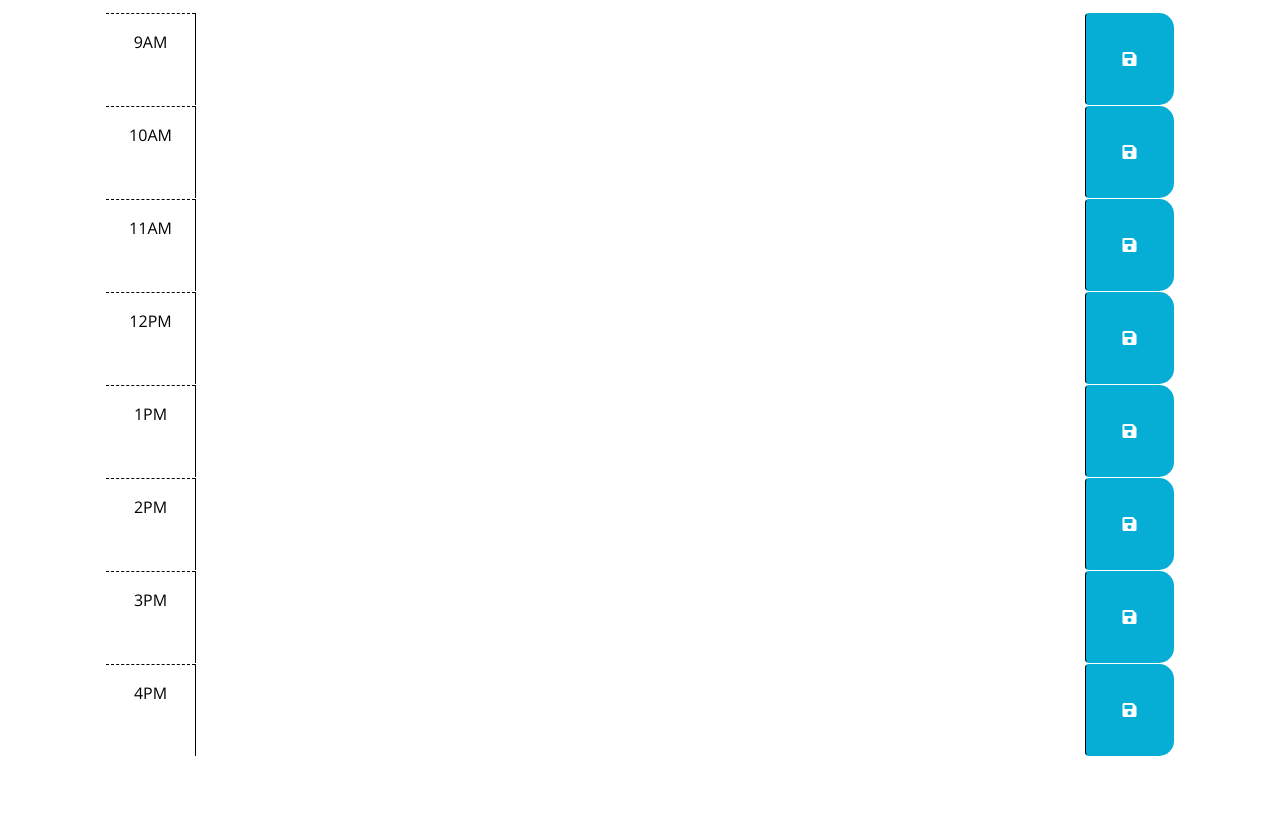
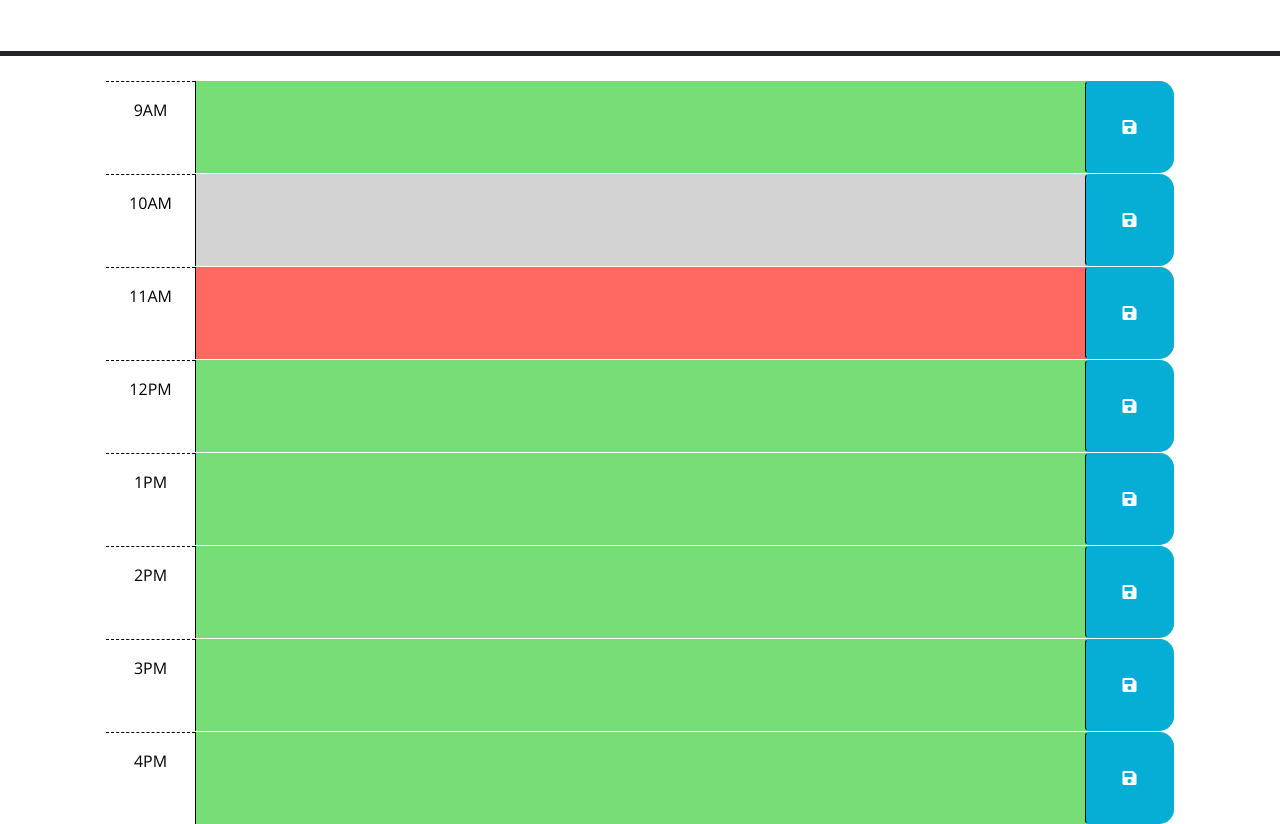
Before and after one commit to jeglasper/Work-Day-Scheduler, a plain HTML site: page index.html in a window 1280 px wide. Shown: the part 244-1068 px from the top of the page. Before the commit the page ends 1000 px from the top, so only its background shows below. Drawn offline with nearby package versions, Linux system fonts and the light colour scheme.

Commit message:
adds loop to add past, present, future styling

```diff
--- a/assets/js/script.js
+++ b/assets/js/script.js
@@ -10,43 +10,45 @@ $(function () {
   // time-block containing the button that was clicked? How might the id be
   // useful when saving the description in local storage?
 
-  // TODO: Add code to apply the past, present, or future class to each time
-  // block by comparing the id to the current hour. HINTS: How can the id
-  // attribute of each time-block be used to conditionally add or remove the
-  // past, present, and future classes? How can Day.js be used to get the
-  // current hour in 24-hour time?
+
+//Adds past, present, or future class to each time-block
+
+  //Use Day.js to create a variable that pulls the current hour in the 24 hour format
   var currentHour = dayjs().format('HH');
   console.log('Curent Time (Hour): ' + currentHour);
-  var timeBlockEl = $('.time-block')
-  //var timeBlockEl2 = $('div[id|="hour"]')
+
+  //Use JQuery selector to select each time-block using the class 'time-block'
+  var timeBlockEl = $('.time-block');
   console.log(timeBlockEl.length);
   console.log(timeBlockEl);
 
+  //Create a for loop that compares the ID of each div to the current hour
   for (i = 0; i < timeBlockEl.length; i++) {
-    var blockTime = timeBlockEl[i].attr('id');
-    console.log(blockTime.attr('id'));
+    //create variable that selects the id based on the array position
+    var blockTime = $(timeBlockEl[i]).attr('id');
+    console.log(blockTime);
 
-
-    if (timeBlockEl[i].attr('id') < currentHour) {
-      timeBlockEl[i].addclass('past');
-    } else if (timeBlockEl[i].attr('id') == currentHour) {
-      //timeBlockEl[i].addclass('present');
+    //create conditional statements comparing id to current hour
+          //if statement less than HH, add past class to
+          //if statement equal to HH, add present class
+          //if statement greater than HH, add future class
+    if (blockTime < currentHour) {
+      $(timeBlockEl[i]).addClass('past');
+    } else if (blockTime == currentHour) {
+      $(timeBlockEl[i]).addClass('present');
     } else {
-      timeBlockEl[i].addclass('future');
+      $(timeBlockEl[i]).addClass('future');
     }
-
-  //For loop that compares the ID of each div to the current time
-  //cycle select the div you want to look at
-  //if statement less than HH, add past class to
-  //if statement equal to HH, add present class
-  //if statement greater than HH, add future class
+  }
 
   // TODO: Add code to get any user input that was saved in localStorage and set
   // the values of the corresponding textarea elements. HINT: How can the id
   // attribute of each time-block be used to do this?
 
-  //Adds current date in the header of the page.
+//Adds Current Date to Header of the Page
+  //Use Day.js to create variable that selects the current day
   var currentDay = dayjs().format('dddd, MMMM D YYYY');
+  //adds new variable as text to currentDay id and uses JQuery to add styling using css propertiea
   $('#currentDay').text(currentDay).css('font-weight', 'bolder').css('color', 'purple').css('font-size', '35px');
 
 });
--- a/index.html
+++ b/index.html
@@ -39,7 +39,7 @@
         code is implemented.
         -->
 
-      <div id="hour-9" class="row time-block">
+      <div id="9" class="row time-block">
         <div class="col-2 col-md-1 hour text-center py-3">9AM</div>
         <textarea class="col-8 col-md-10 description" rows="3"> </textarea>
         <button class="btn saveBtn col-2 col-md-1" aria-label="save">
@@ -47,7 +47,7 @@
         </button>
       </div>
 
-      <div id="hour-10" class="row time-block">
+      <div id="10" class="row time-block">
         <div class="col-2 col-md-1 hour text-center py-3">10AM</div>
         <textarea class="col-8 col-md-10 description" rows="3"> </textarea>
         <button class="btn saveBtn col-2 col-md-1" aria-label="save">
@@ -55,7 +55,7 @@
         </button>
       </div>
 
-      <div id="hour-11" class="row time-block">
+      <div id="11" class="row time-block">
         <div class="col-2 col-md-1 hour text-center py-3">11AM</div>
         <textarea class="col-8 col-md-10 description" rows="3"> </textarea>
         <button class="btn saveBtn col-2 col-md-1" aria-label="save">
@@ -63,7 +63,7 @@
         </button>
       </div>
 
-      <div id="hour-12" class="row time-block">
+      <div id="12" class="row time-block">
         <div class="col-2 col-md-1 hour text-center py-3">12PM</div>
         <textarea class="col-8 col-md-10 description" rows="3"> </textarea>
         <button class="btn saveBtn col-2 col-md-1" aria-label="save">
@@ -71,7 +71,7 @@
         </button>
       </div>
 
-      <div id="hour-13" class="row time-block">
+      <div id="13" class="row time-block">
         <div class="col-2 col-md-1 hour text-center py-3">1PM</div>
         <textarea class="col-8 col-md-10 description" rows="3"> </textarea>
         <button class="btn saveBtn col-2 col-md-1" aria-label="save">
@@ -79,7 +79,7 @@
         </button>
       </div>
 
-      <div id="hour-14" class="row time-block">
+      <div id="14" class="row time-block">
         <div class="col-2 col-md-1 hour text-center py-3">2PM</div>
         <textarea class="col-8 col-md-10 description" rows="3"> </textarea>
         <button class="btn saveBtn col-2 col-md-1" aria-label="save">
@@ -87,7 +87,7 @@
         </button>
       </div>
 
-      <div id="hour-15" class="row time-block">
+      <div id="15" class="row time-block">
         <div class="col-2 col-md-1 hour text-center py-3">3PM</div>
         <textarea class="col-8 col-md-10 description" rows="3"> </textarea>
         <button class="btn saveBtn col-2 col-md-1" aria-label="save">
@@ -95,7 +95,7 @@
         </button>
       </div>
 
-      <div id="hour-16" class="row time-block">
+      <div id="16" class="row time-block">
         <div class="col-2 col-md-1 hour text-center py-3">4PM</div>
         <textarea class="col-8 col-md-10 description" rows="3"> </textarea>
         <button class="btn saveBtn col-2 col-md-1" aria-label="save">
```
